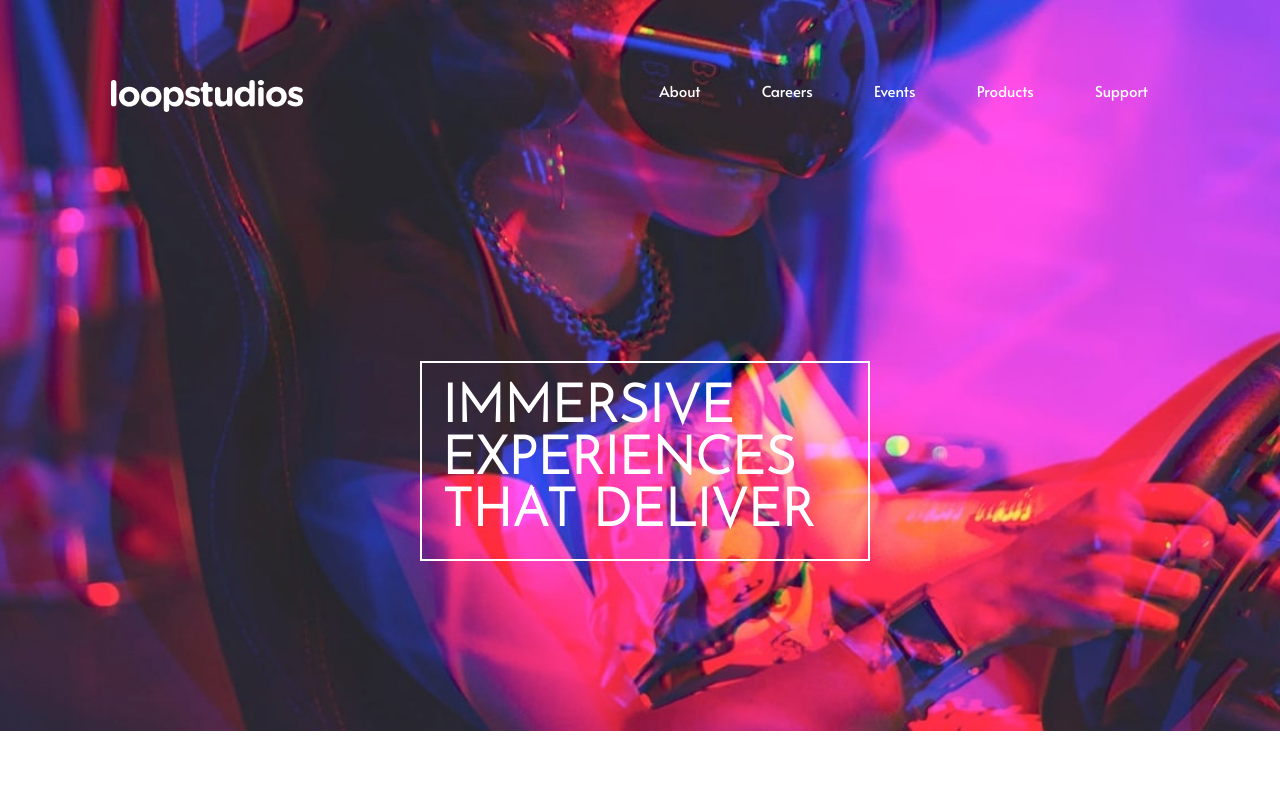
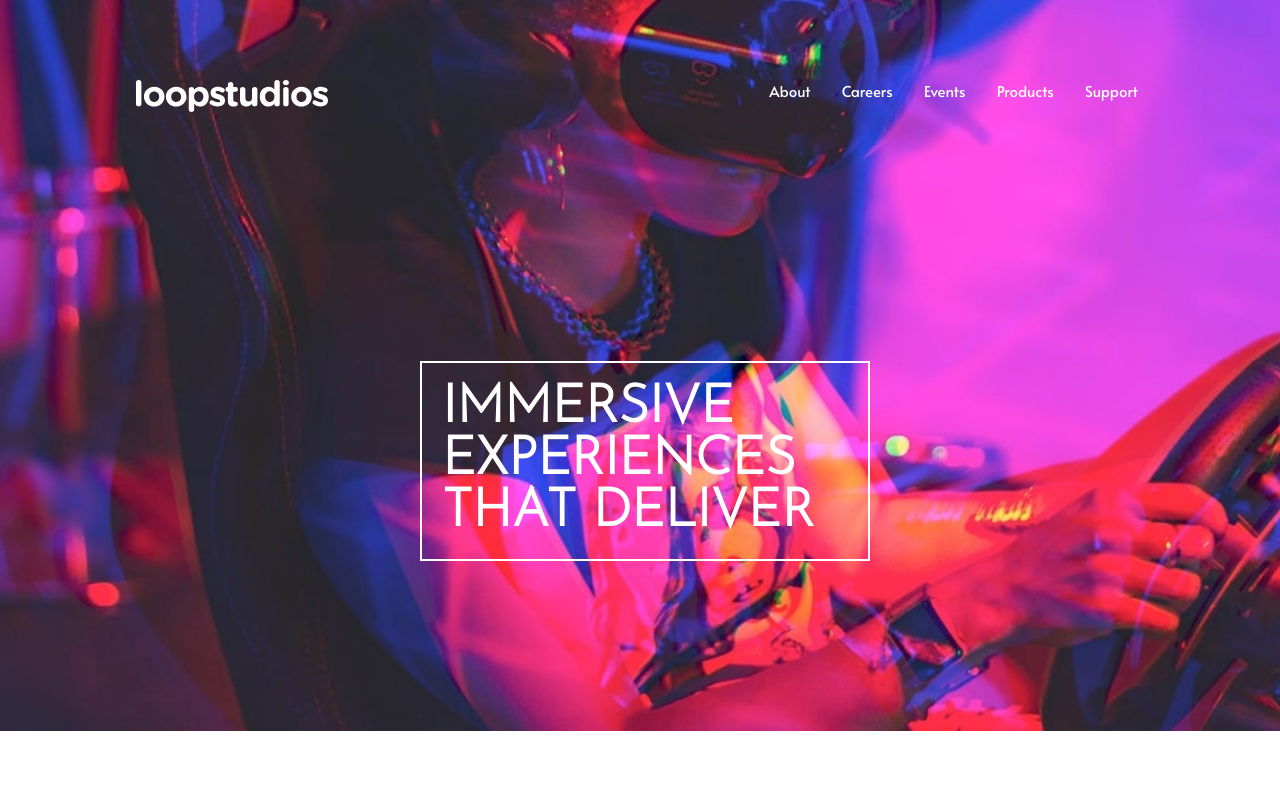
Before and after one commit to Mr-nobody2001/Primeiro-Grid-Flex, a plain HTML site: page index.html in a window 1280 px wide. Shown: the top 798 px of the page. Drawn offline with Linux system fonts and the light colour scheme.

Commit message:
Update style.css

```diff
--- a/style.css
+++ b/style.css
@@ -993,6 +993,10 @@ footer {
         width: 450px;
     }
 
+    .nav3{
+        width: 400px;
+    }
+
     /* Corpo */
 
     /* Parte 1 */
```
